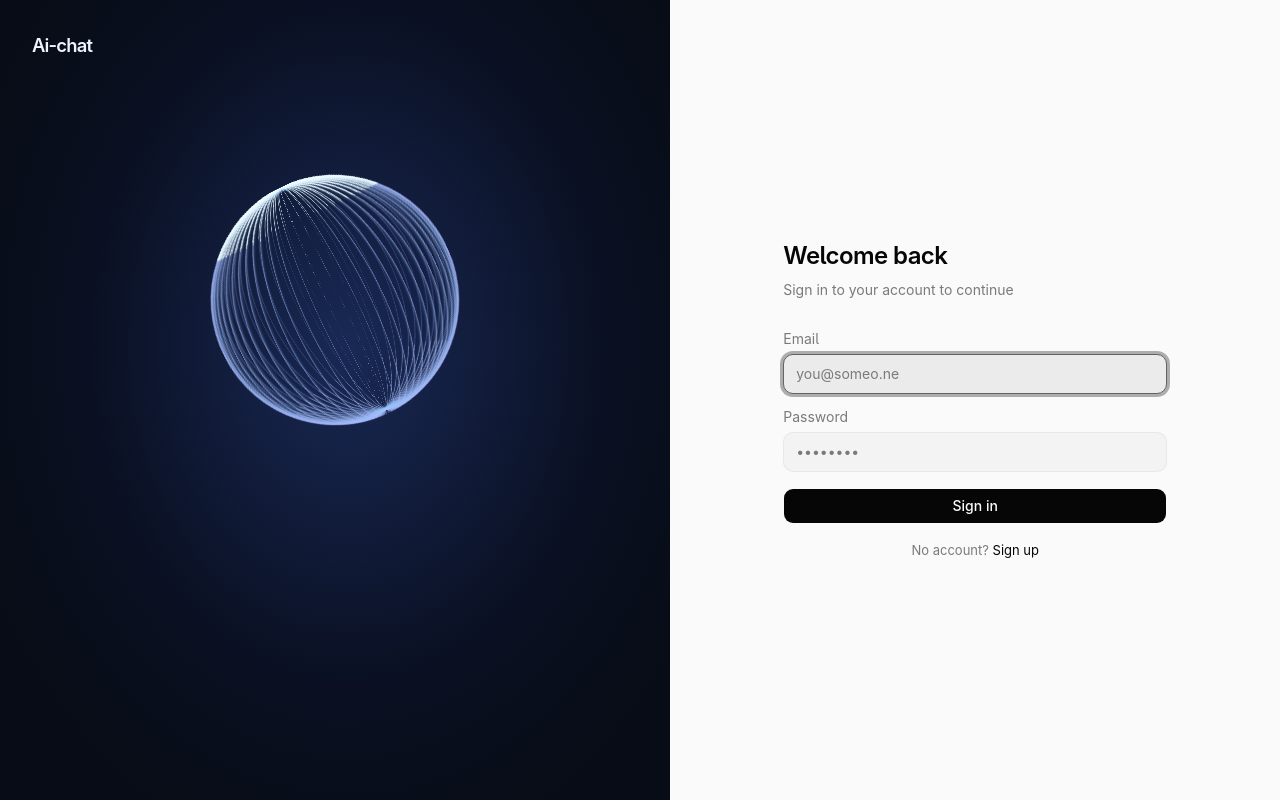
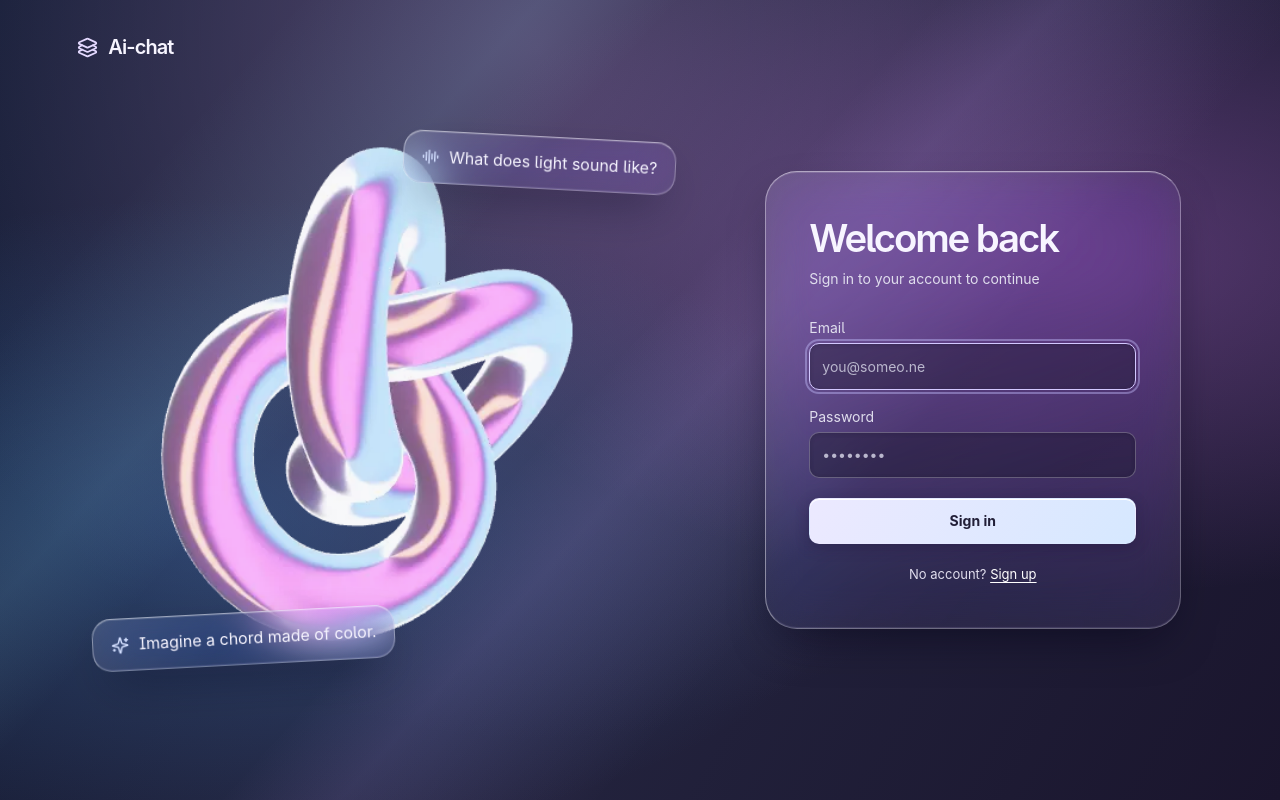
Before and after one commit to bhanu311r/Ai-chat, a Next.js app: page /login in a window 1280 px wide. Built offline with nearby package versions, Linux system fonts and the light colour scheme; no server answers; what bcrypt-ts would draw is missing.

Commit message:
Render a prismatic glass sculpture across authentication screens

```diff
--- a/app/(auth)/layout.tsx
+++ b/app/(auth)/layout.tsx
@@ -1,5 +1,7 @@
+import { Layers3 } from "lucide-react";
 import { Toaster } from "sonner";
 import { ConversationScene } from "@/components/auth/conversation-scene";
+import styles from "@/components/auth/conversation-scene.module.css";
 
 export default function AuthLayout({
   children,
@@ -7,13 +9,15 @@ export default function AuthLayout({
   children: React.ReactNode;
 }) {
   return (
-    <main className="grid min-h-svh bg-background md:grid-cols-[1.1fr_1fr]">
+    <main className={styles.page}>
+      <div className={styles.brand}>
+        <Layers3 size={21} />
+        Ai-chat
+      </div>
       <ConversationScene />
-      <section className="flex items-center justify-center px-6 py-12 sm:px-12">
+      <section className={styles.formPanel}>
         <Toaster position="top-center" />
-        <div className="flex w-full max-w-sm flex-col gap-2 [&_form]:mt-6">
-          {children}
-        </div>
+        {children}
       </section>
     </main>
   );
--- a/components/auth/conversation-scene.module.css
+++ b/components/auth/conversation-scene.module.css
@@ -1,156 +1,198 @@
-.panel {
+.page {
   position: relative;
   display: grid;
-  place-items: center;
-  container-type: inline-size;
-  overflow: hidden;
-  color: #eff4ff;
-  background: radial-gradient(
-    ellipse at 52% 43%,
-    #192955,
-    #0a1022 53%,
-    #080c16 82%
+  grid-template-columns: minmax(0, 1.2fr) minmax(20rem, 0.9fr);
+  gap: clamp(1rem, 4vw, 5rem);
+  align-items: center;
+  min-height: 100svh;
+  padding: 6.5rem max(6vw, calc((100vw - 78rem) / 2));
+  color: #f7f5ff;
+  background:
+    radial-gradient(ellipse at 18% 65%, #4276b66b, transparent 44%),
+    radial-gradient(ellipse at 85% 32%, #9859b474, transparent 44%),
+    radial-gradient(ellipse at 42% 6%, #52476e, transparent 65%),
+    linear-gradient(120deg, #101a32, #242540 50%, #1a152d);
+  isolation: isolate;
+}
+.page::before {
+  position: absolute;
+  inset: 0;
+  z-index: -1;
+  content: "";
+  background: linear-gradient(
+    132deg,
+    transparent 15%,
+    #8ddcf31c 27%,
+    transparent 34%,
+    transparent 47%,
+    #c2a1ff1e 53%,
+    transparent 66%
   );
 }
 .brand {
   position: absolute;
   top: 2rem;
-  left: 2rem;
-  font-size: 1.15rem;
+  left: 6vw;
+  display: flex;
+  gap: 0.65rem;
+  align-items: center;
+  font-size: 1.25rem;
   font-weight: 600;
   letter-spacing: -0.045em;
 }
-.stage {
-  width: min(82%, 32rem);
-  perspective: 900px;
+.brand svg {
+  color: #e4d9ff;
 }
-.orbit {
-  width: 48%;
-  aspect-ratio: 1;
-  margin: 0 auto 8%;
-  transform: rotateZ(-26deg) rotateX(-12deg);
+.scene {
+  display: grid;
+  place-items: center;
+  perspective: 1100px;
+}
+.chat {
+  position: relative;
+  width: 100%;
+  max-width: 38rem;
+  aspect-ratio: 1.13;
   transform-style: preserve-3d;
 }
-.globe {
+.sculpture {
+  position: absolute;
+  inset: -7% -3%;
+  background: center / contain no-repeat url("./glass-loop.webp");
+}
+.prompt,
+.reply,
+.formPanel {
+  background: linear-gradient(132deg, #f3eeff25, #e2e1ff0c 46%, #ddc6ff16);
+  border: 1px solid #ffffff4a;
+  border-top-color: #ffffff85;
+  border-left-color: #ffffff6b;
+  box-shadow:
+    inset 0 1px 0 #ffffff25,
+    inset 0 -1px 1px #d7c6ff26,
+    0 20px 48px -18px #060518ad;
+  backdrop-filter: blur(20px) saturate(145%);
+}
+.prompt,
+.reply {
+  position: absolute;
+  z-index: 1;
+  display: flex;
+  gap: 0.65rem;
+  align-items: center;
+  max-width: 88%;
+  padding: 0.9em 1.1em;
+  font-size: clamp(0.79rem, 1.25vw, 1rem);
+  line-height: 1.4;
+  border-radius: 1.2rem;
+}
+.prompt {
+  top: 1%;
+  right: 2%;
+  transform: rotate(3deg);
+  animation: drift 6.4s ease-in-out infinite alternate;
+}
+.reply {
+  bottom: 0;
+  left: 2%;
+  transform: rotate(-3deg);
+  animation: drift 6.4s -3.2s ease-in-out infinite alternate;
+}
+.prompt svg,
+.reply svg {
+  flex-shrink: 0;
+  color: #d3dfff;
+}
+.formPanel {
   position: relative;
-  height: 100%;
-  transform-style: preserve-3d;
-  animation: spin 24s linear infinite;
+  justify-self: center;
+  width: 100%;
+  max-width: 26rem;
+  padding: clamp(1.65rem, 3.4vw, 3rem);
+  color-scheme: dark;
+  border-radius: 2rem;
 }
-.globe i {
-  position: absolute;
-  inset: 0;
-  border: 1.5px solid #abb9ffb0;
-  border-top-color: #eefbff;
-  border-right-color: #8597f259;
-  border-radius: 50%;
-  box-shadow: inset 1px 0 3px #93cfff60;
-  transform: rotateY(var(--angle));
+.formPanel h1 {
+  margin-bottom: 0.6rem;
+  font-size: clamp(1.85rem, 3vw, 2.4rem);
+  line-height: 1.15;
+  letter-spacing: -0.055em;
 }
-.thread {
-  display: grid;
-  gap: 0.9rem;
-  font-size: clamp(0.86rem, 2.6cqw, 1.05rem);
-  line-height: 1.5;
-  transform: rotateY(-8deg) rotateX(5deg);
-  transform-style: preserve-3d;
+.formPanel p,
+.formPanel label {
+  color: #e0deed;
 }
-.question,
-.answer {
-  padding: 0.9em 1.15em;
-  border: 1px solid #ffffff27;
-  box-shadow: 0 12px 35px #06081560;
+.formPanel form {
+  gap: 1.25rem;
+  margin-top: 2rem;
 }
-.question {
-  justify-self: end;
-  background: linear-gradient(125deg, #4e5397, #363f71);
-  border-radius: 1.15em 1.15em 0.28em 1.15em;
-  animation: send 10s both infinite;
+.formPanel input {
+  height: 2.9rem;
+  color: white;
+  background: #17152866;
+  border-color: #ffffff42;
+  box-shadow: inset 0 1px 4px #09051228;
 }
-.answer {
-  display: grid;
-  width: 83%;
-  background: linear-gradient(130deg, #262e44, #161c2d);
-  border-radius: 1.15em 1.15em 1.15em 0.28em;
-  animation: receive 10s both infinite;
+.formPanel input::placeholder {
+  color: #bab7cd;
 }
-.answer span {
-  grid-area: 1 / 1;
+.formPanel input:focus-visible {
+  outline: 2px solid #c7c1ff6b;
+  outline-offset: 2px;
+  border-color: #d3c8ff;
 }
-.typing {
-  align-self: center;
-  font-size: 0.7em;
-  color: #acbaff;
-  letter-spacing: 0.18em;
-  animation: typing 10s infinite;
+.formPanel button[type="submit"],
+.formPanel form button:disabled {
+  min-height: 2.85rem;
+  font-weight: 650;
+  color: #221f38;
+  background: linear-gradient(120deg, #ece9ff, #d6e8ff);
+  box-shadow:
+    inset 0 1px 0 white,
+    0 4px 14px #17103145;
 }
-.words {
-  animation: reveal 10s infinite;
+.formPanel a {
+  color: white;
+  text-decoration: underline;
+  text-underline-offset: 3px;
 }
-@keyframes spin {
+@keyframes drift {
   to {
-    transform: rotateY(360deg);
-  }
-}
-@keyframes send {
-  0%,
-  100% {
-    opacity: 0;
-    transform: translate3d(12px, 12px, -30px);
-  }
-  10%,
-  91% {
-    opacity: 1;
-    transform: translateZ(12px);
-  }
-}
-@keyframes receive {
-  0%,
-  15%,
-  100% {
-    opacity: 0;
-    transform: translate3d(-10px, 12px, -20px);
-  }
-  25%,
-  91% {
-    opacity: 1;
-    transform: translateZ(25px);
-  }
-}
-@keyframes typing {
-  0%,
-  24%,
-  34% {
-    opacity: 1;
-  }
-  29% {
-    opacity: 0.25;
-  }
-  39%,
-  100% {
-    opacity: 0;
-  }
-}
-@keyframes reveal {
-  0%,
-  39% {
-    clip-path: inset(0 100% 0 0);
-  }
-  62%,
-  100% {
-    clip-path: inset(0);
-  }
-}
-@media (width < 48rem) {
-  .panel {
-    display: none;
+    translate: 0 -8px;
   }
 }
 @media (prefers-reduced-motion: reduce) {
-  .panel * {
+  .sculpture {
+    background-image: url("./glass-still.webp");
+  }
+  .prompt,
+  .reply {
     animation: none;
   }
-  .typing {
-    visibility: hidden;
+}
+@media (max-width: 48rem) {
+  .page {
+    grid-template-columns: minmax(0, 1fr);
+    gap: 1rem;
+    align-content: center;
+    padding: 5rem 1.35rem 2rem;
+  }
+  .brand {
+    top: 1.25rem;
+    left: 1.5rem;
+  }
+  .scene {
+    height: clamp(7rem, 19svh, 11rem);
+  }
+  .chat {
+    width: 100%;
+    height: 100%;
+  }
+  .prompt,
+  .reply {
+    display: none;
+  }
+  .formPanel {
+    max-width: 25rem;
   }
 }
--- a/components/auth/conversation-scene.tsx
+++ b/components/auth/conversation-scene.tsx
@@ -1,32 +1,17 @@
-import type { CSSProperties } from "react";
+import { AudioLines, Sparkles } from "lucide-react";
 import styles from "./conversation-scene.module.css";
-
-const longitudes = Array.from({ length: 32 }, (_, index) => (index * 180) / 32);
 
 export function ConversationScene() {
   return (
-    <aside aria-hidden="true" className={styles.panel}>
-      <div className={styles.brand}>Ai-chat</div>
-      <div className={styles.stage}>
-        <div className={styles.orbit}>
-          <div className={styles.globe}>
-            {longitudes.map((angle) => (
-              <i
-                key={angle}
-                style={{ "--angle": `${angle}deg` } as CSSProperties}
-              />
-            ))}
-          </div>
+    <aside aria-hidden="true" className={styles.scene}>
+      <div className={styles.chat}>
+        <div className={styles.prompt}>
+          <AudioLines size={17} /> What does light sound like?
         </div>
-        <div className={styles.thread}>
-          <div className={styles.question}>Why does the Moon change shape?</div>
-          <div className={styles.answer}>
-            <span className={styles.typing}>● ● ●</span>
-            <span className={styles.words}>
-              As the Moon orbits Earth, we see different portions of its sunlit
-              half.
-            </span>
-          </div>
+        <div className={styles.sculpture} />
+        <div className={styles.reply}>
+          <Sparkles size={18} />
+          <span>Imagine a chord made of color.</span>
         </div>
       </div>
     </aside>
```
Also changed, not shown: components/auth/glass-loop.webp (added), components/auth/glass-still.webp (added).
